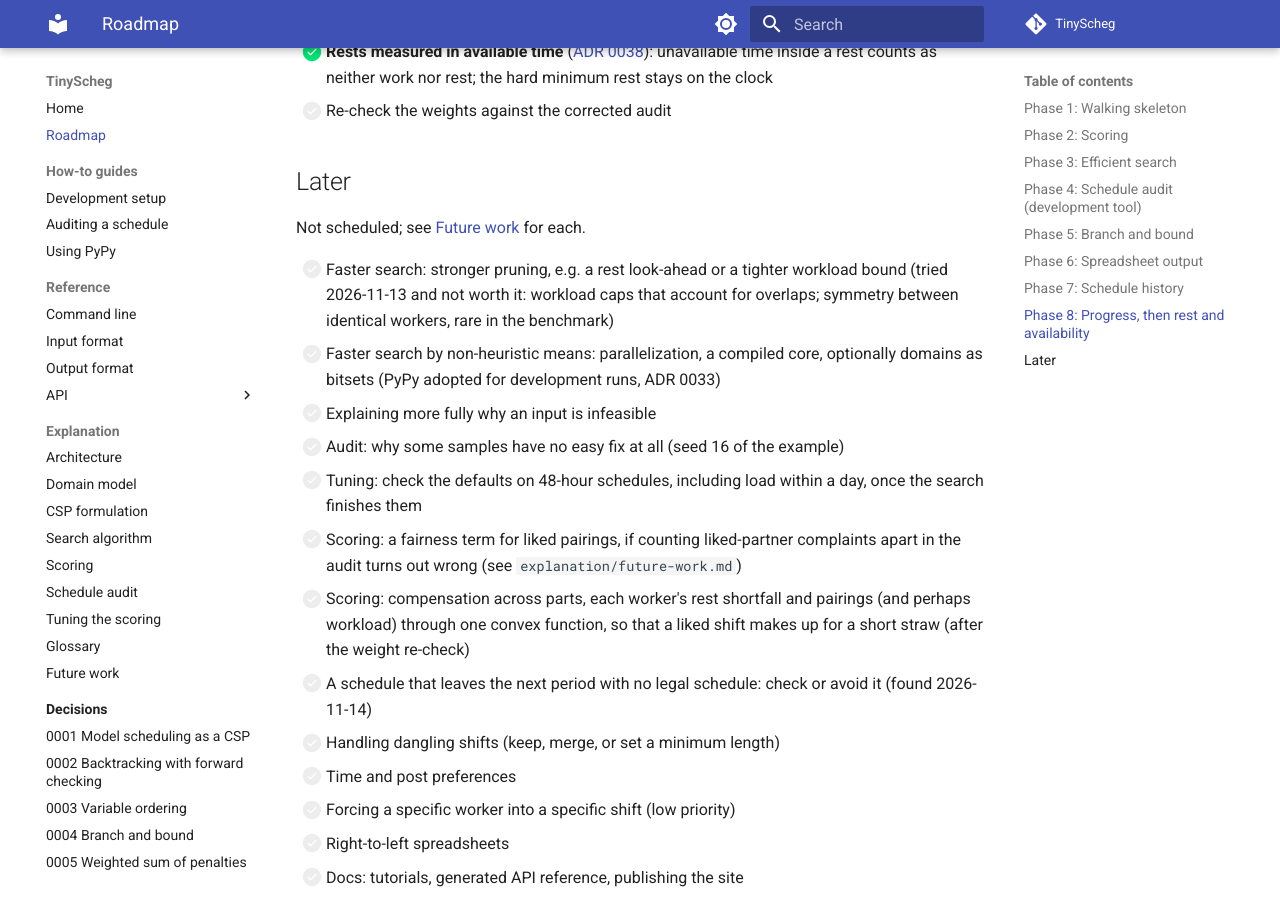
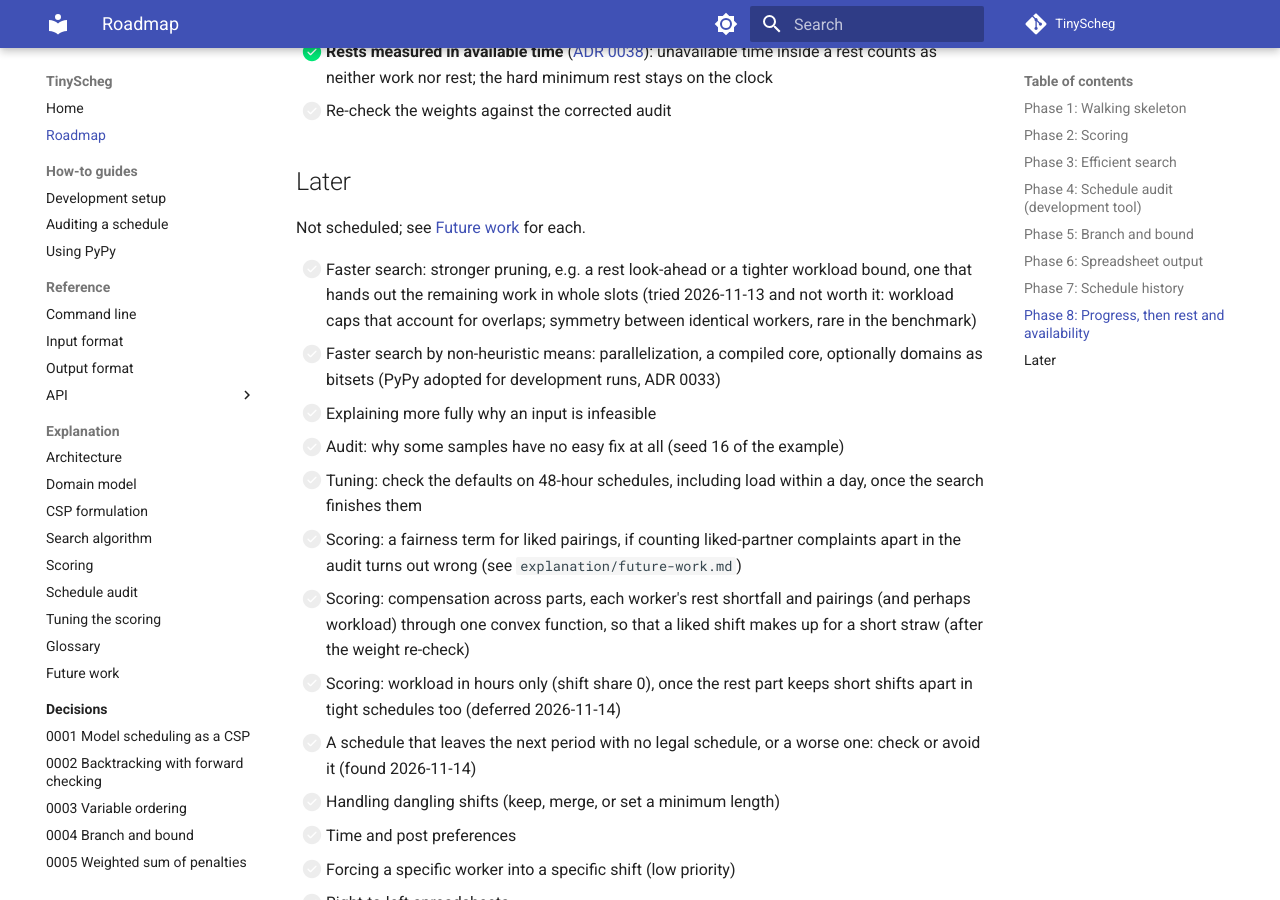
Before and after one commit to 3-kids-wearing-a-trenchcoat/TinyScheg, an MkDocs documentation site: the page built from docs/roadmap.md, in a window 1280 px wide and 900 px high, scrolled down 5309 px. Built offline with MkDocs 1.6.1 and Material for MkDocs 9.7.7, drawn with Linux system fonts in a browser that asks for light colours; comment, search, counter and statistics services are not loaded.

Commit message:
Docs: deferred, a workload bound in whole slots, workload in hours only once rest keeps short shifts apart, and a schedule that leaves the next period worse
Co-Authored-By: Claude Opus 5.5 <noreply@anthropic.com>
Claude-Session: https://claude.ai/code/session_01F2KXFqzbHQdADpTZjkZwjF

```diff
--- a/docs/roadmap.md
+++ b/docs/roadmap.md
@@ -188,8 +188,9 @@ Following a long search, then the rest part's blind spots found on 2026-11-13 an
 
 Not scheduled; see [Future work](explanation/future-work.md) for each.
 
-- [ ] Faster search: stronger pruning, e.g. a rest look-ahead or a tighter workload bound (tried 2026-11-13 and not worth
-      it: workload caps that account for overlaps; symmetry between identical workers, rare in the benchmark)
+- [ ] Faster search: stronger pruning, e.g. a rest look-ahead or a tighter workload bound, one that hands out the
+      remaining work in whole slots (tried 2026-11-13 and not worth it: workload caps that account for overlaps;
+      symmetry between identical workers, rare in the benchmark)
 - [ ] Faster search by non-heuristic means: parallelization, a compiled core, optionally domains as bitsets (PyPy
       adopted for development runs, ADR 0033)
 - [ ] Explaining more fully why an input is infeasible
@@ -199,7 +200,10 @@ Not scheduled; see [Future work](explanation/future-work.md) for each.
       wrong (see `explanation/future-work.md`)
 - [ ] Scoring: compensation across parts, each worker's rest shortfall and pairings (and perhaps workload) through one
       convex function, so that a liked shift makes up for a short straw (after the weight re-check)
-- [ ] A schedule that leaves the next period with no legal schedule: check or avoid it (found 2026-11-14)
+- [ ] Scoring: workload in hours only (shift share 0), once the rest part keeps short shifts apart in tight schedules
+      too (deferred 2026-11-14)
+- [ ] A schedule that leaves the next period with no legal schedule, or a worse one: check or avoid it (found
+      2026-11-14)
 - [ ] Handling dangling shifts (keep, merge, or set a minimum length)
 - [ ] Time and post preferences
 - [ ] Forcing a specific worker into a specific shift (low priority)
```
Also changed, not shown: docs/explanation/future-work.md (+33 -1 lines).
